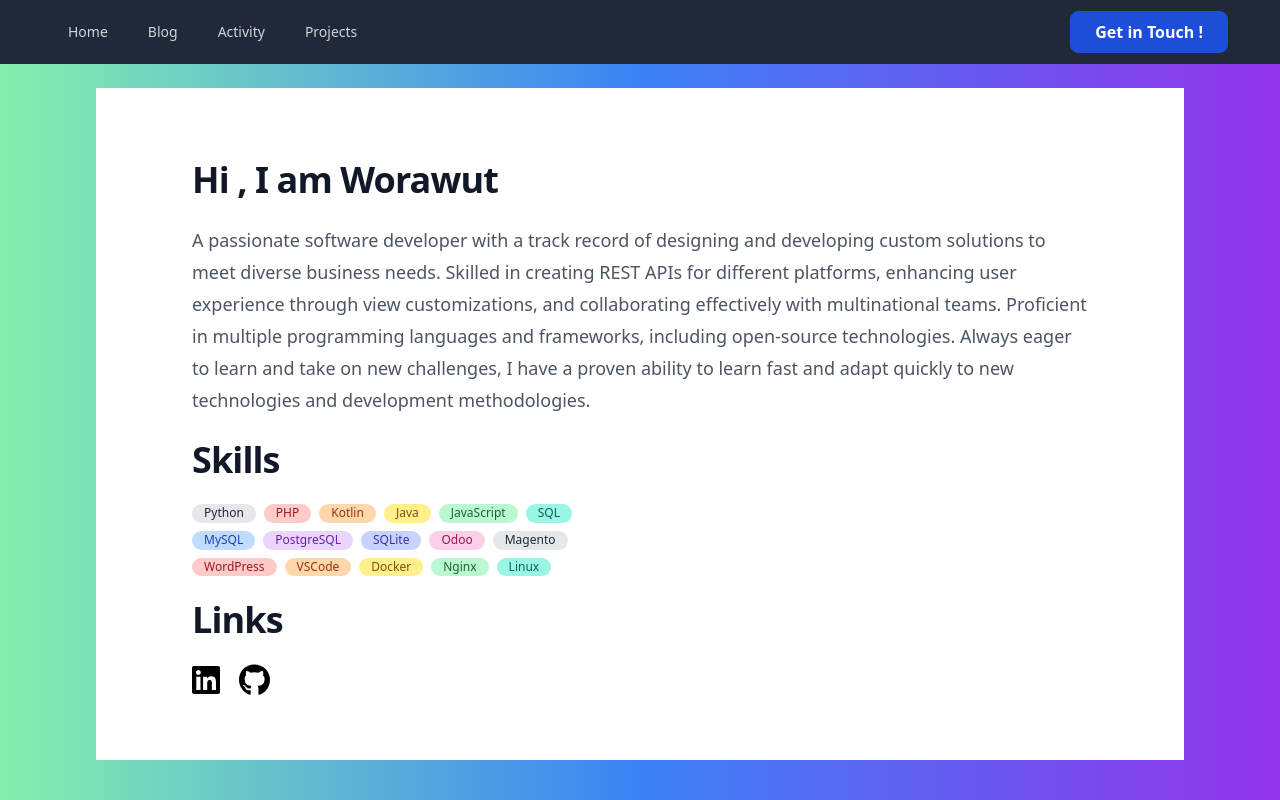
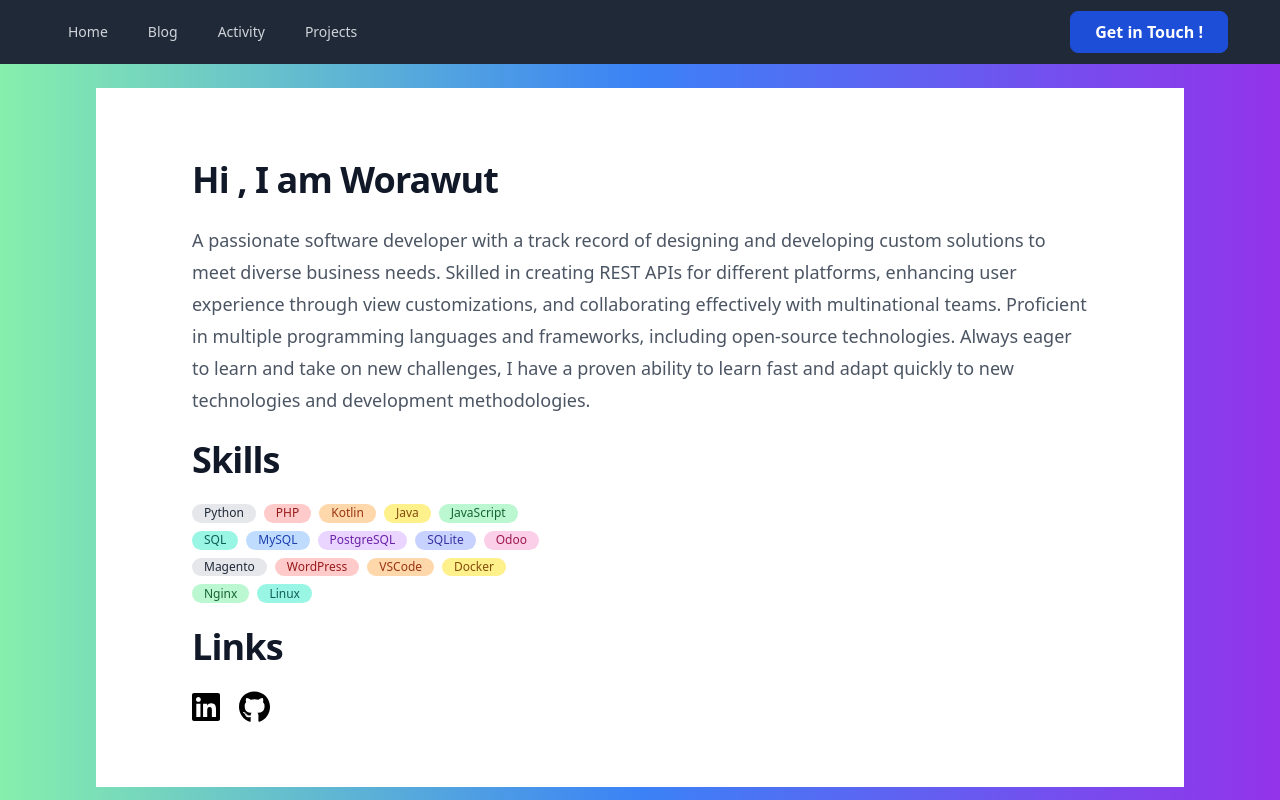
Before and after one commit to jimmy542/worawutdev, a Vue app: page / in a window 1280 px wide. Built offline with nearby package versions, Linux system fonts and the light colour scheme.

Commit message:
fix skills badge

```diff
--- a/src/components/Content.vue
+++ b/src/components/Content.vue
@@ -28,19 +28,23 @@
             <div style="padding-top: 0.1em; padding-bottom: 0.1rem" class="text-xs px-3 bg-orange-200 text-orange-800 rounded-full">Kotlin</div>
             <div style="padding-top: 0.1em; padding-bottom: 0.1rem" class="text-xs px-3 bg-yellow-200 text-yellow-800 rounded-full">Java</div>
             <div style="padding-top: 0.1em; padding-bottom: 0.1rem" class="text-xs px-3 bg-green-200 text-green-800 rounded-full">JavaScript</div>
-            <div style="padding-top: 0.1em; padding-bottom: 0.1rem" class="text-xs px-3 bg-teal-200 text-teal-800 rounded-full">SQL</div>
+
         </div>
         <div class="flex space-x-2">
+            <div style="padding-top: 0.1em; padding-bottom: 0.1rem" class="text-xs px-3 bg-teal-200 text-teal-800 rounded-full">SQL</div>
             <div style="padding-top: 0.1em; padding-bottom: 0.1rem" class="text-xs px-3 bg-blue-200 text-blue-800 rounded-full">MySQL</div>
             <div style="padding-top: 0.1em; padding-bottom: 0.1rem" class="text-xs px-3 bg-purple-200 text-purple-800 rounded-full">PostgreSQL</div>
             <div style="padding-top: 0.1em; padding-bottom: 0.1rem" class="text-xs px-3 bg-indigo-200 text-indigo-800 rounded-full">SQLite</div>
             <div style="padding-top: 0.1em; padding-bottom: 0.1rem" class="text-xs px-3 bg-pink-200 text-pink-800 rounded-full">Odoo</div>
-            <div style="padding-top: 0.1em; padding-bottom: 0.1rem" class="text-xs px-3 bg-gray-200 text-gray-800 rounded-full">Magento</div>
+
         </div>
         <div class="flex space-x-2">
+            <div style="padding-top: 0.1em; padding-bottom: 0.1rem" class="text-xs px-3 bg-gray-200 text-gray-800 rounded-full">Magento</div>
             <div style="padding-top: 0.1em; padding-bottom: 0.1rem" class="text-xs px-3 bg-red-200 text-red-800 rounded-full">WordPress</div>
             <div style="padding-top: 0.1em; padding-bottom: 0.1rem" class="text-xs px-3 bg-orange-200 text-orange-800 rounded-full">VSCode</div>
             <div style="padding-top: 0.1em; padding-bottom: 0.1rem" class="text-xs px-3 bg-yellow-200 text-yellow-800 rounded-full">Docker</div>
+        </div>
+        <div class="flex space-x-2">
             <div style="padding-top: 0.1em; padding-bottom: 0.1rem" class="text-xs px-3 bg-green-200 text-green-800 rounded-full">Nginx</div>
             <div style="padding-top: 0.1em; padding-bottom: 0.1rem" class="text-xs px-3 bg-teal-200 text-teal-800 rounded-full">Linux</div>
         </div>
```
